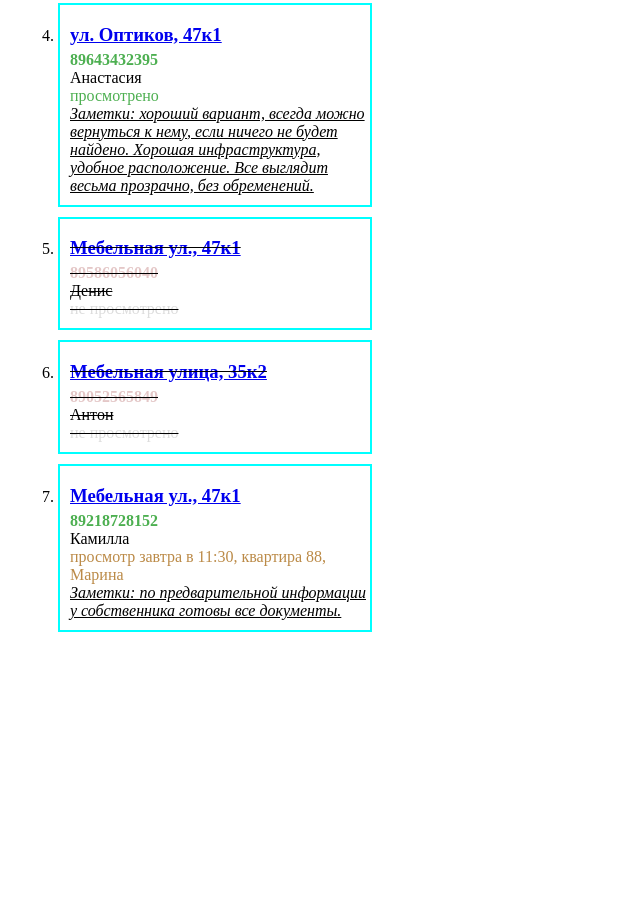
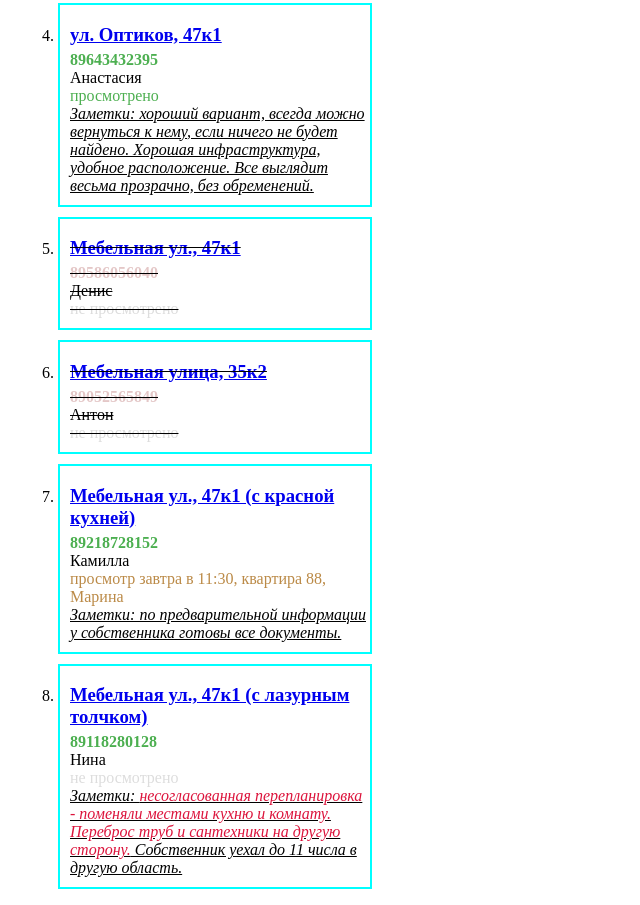
Before and after one commit to Valerii-Tcvetkov/valerii-tcvetkov.github.io, a plain HTML site: page flats.html in a window 1280 px wide. Shown: the part 605-1510 px from the top of the page, without its empty margins (0-640 px from the left). Before the commit the page ends 1253 px from the top, so only its background shows below. Drawn offline with Linux system fonts and the light colour scheme.

Commit message:
Update status

```diff
--- a/flats.html
+++ b/flats.html
@@ -63,11 +63,21 @@
         </li>
 
         <li>
-            <h3><a href="https://spb.cian.ru/sale/flat/227945181/">Мебельная ул., 47к1</a></h3>
+            <h3><a href="https://spb.cian.ru/sale/flat/227945181/">Мебельная ул., 47к1 (с красной кухней)</a></h3>
             <p class="true-phone" type="tel">89218728152</p>
             <p>Камилла</p>
             <p class="in-watched">просмотр завтра в 11:30, квартира 88, Марина</p>
             <p class="note">Заметки: по предварительной информации у собственника готовы все документы.</p>
+        </li>
+
+        <li>
+            <h3><a href="https://spb.cian.ru/sale/flat/230516969/">Мебельная ул., 47к1 (с лазурным толчком)</a></h3>
+            <p class="true-phone" type="tel">89118280128</p>
+            <p>Нина</p>
+            <p class="not-watched">не просмотрено</p>
+            <p class="note">Заметки: <span style="color: crimson">несогласованная перепланировка - поменяли
+                местами кухню и комнату. Переброс труб и сантехники на другую сторону.</span> Собственник уехал до
+                11 числа в другую область.</p>
         </li>
     </ol>
 </div>
```
